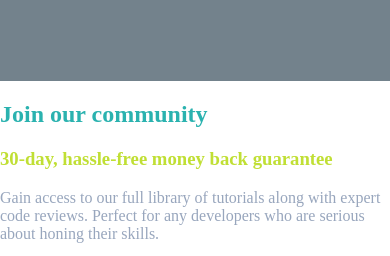
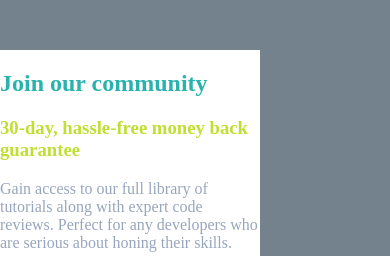
Before and after one commit to bekasyldidarovich-cloud/single-price, a plain HTML site: page index.html in a window 390 px wide. Shown: the part 138-394 px from the top of the page. Drawn offline with Linux system fonts and the light colour scheme.

Commit message:
Update index.html

```diff
--- a/index.html
+++ b/index.html
@@ -58,6 +58,11 @@
         grid-row: 2/3;
         text-align: center;
       }
+      @media screen and (max-width: 600px) {
+  .container {
+    grid-template-columns: repeat(3, 1fr);
+  }
+}
     </style>
   </head>
   <body>
```
